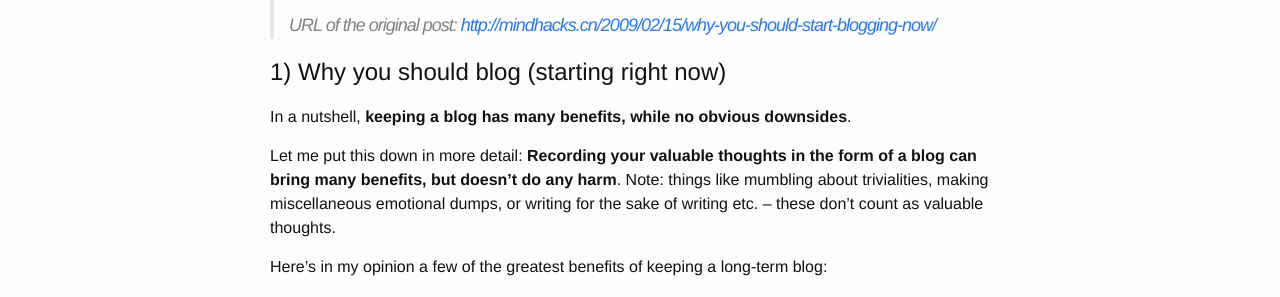
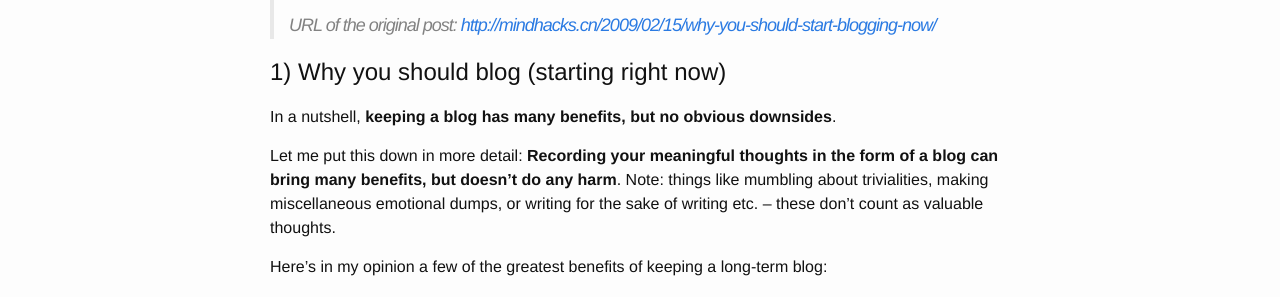
Before and after one commit to easoncxz/blog, a Jekyll site: the page built from _posts/2015-02-15-why-you-should-blog-starting-right-now.markdown, in a window 1280 px wide and 900 px high. Shown: the part 284-581 px from the top of the window. Built offline with Jekyll 4.4.1, drawn with Linux system fonts in a browser that asks for light colours.

Commit message:
Changed a wording issue.

```diff
--- a/_posts/2015-02-15-why-you-should-blog-starting-right-now.markdown
+++ b/_posts/2015-02-15-why-you-should-blog-starting-right-now.markdown
@@ -17,14 +17,13 @@ tags:
 
 # 1) Why you should blog (starting right now)
 
-In a nutshell, **keeping a blog has many benefits, while no obvious
+In a nutshell, **keeping a blog has many benefits, but no obvious
 downsides**.
 
-Let me put this down in more detail: **Recording your valuable thoughts in the
+Let me put this down in more detail: **Recording your meaningful thoughts in the
 form of a blog can bring many benefits, but doesn't do any harm**. Note: things
 like mumbling about trivialities, making miscellaneous emotional dumps, or
-writing for
-the sake of writing etc. -- these don't count as valuable thoughts.
+writing for the sake of writing etc. -- these don't count as valuable thoughts.
 
 Here's in my opinion a few of the greatest benefits of keeping a long-term
 blog:
```
